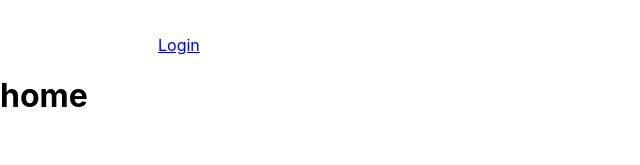
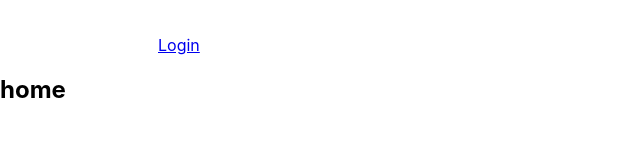
Before and after one commit to JaneTyrant/react-formik-application, a React (Create React App) app: page / in a window 1280 px wide. Shown: the top 165 px of the page, without its empty margins (0-640 px from the left). Built offline with nearby package versions, Linux system fonts and the light colour scheme.

Commit message:
Add HomePage structure

```diff
--- a/src/components/Header/index.js
+++ b/src/components/Header/index.js
@@ -13,7 +13,6 @@ const Header = () => {
       ) : (
         <Link to="/login">Login</Link>
       )}
-      <h1>home</h1>
     </header>
   );
 };
--- a/src/pages/HomePage.js
+++ b/src/pages/HomePage.js
@@ -1,11 +1,11 @@
-import React from 'react';
+import React from "react";
 
 const HomePage = () => {
-    return (
-        <div>
-
-        </div>
-    );
-}
+  return (
+    <section>
+      <h1>home</h1>
+    </section>
+  );
+};
 
 export default HomePage;
```
